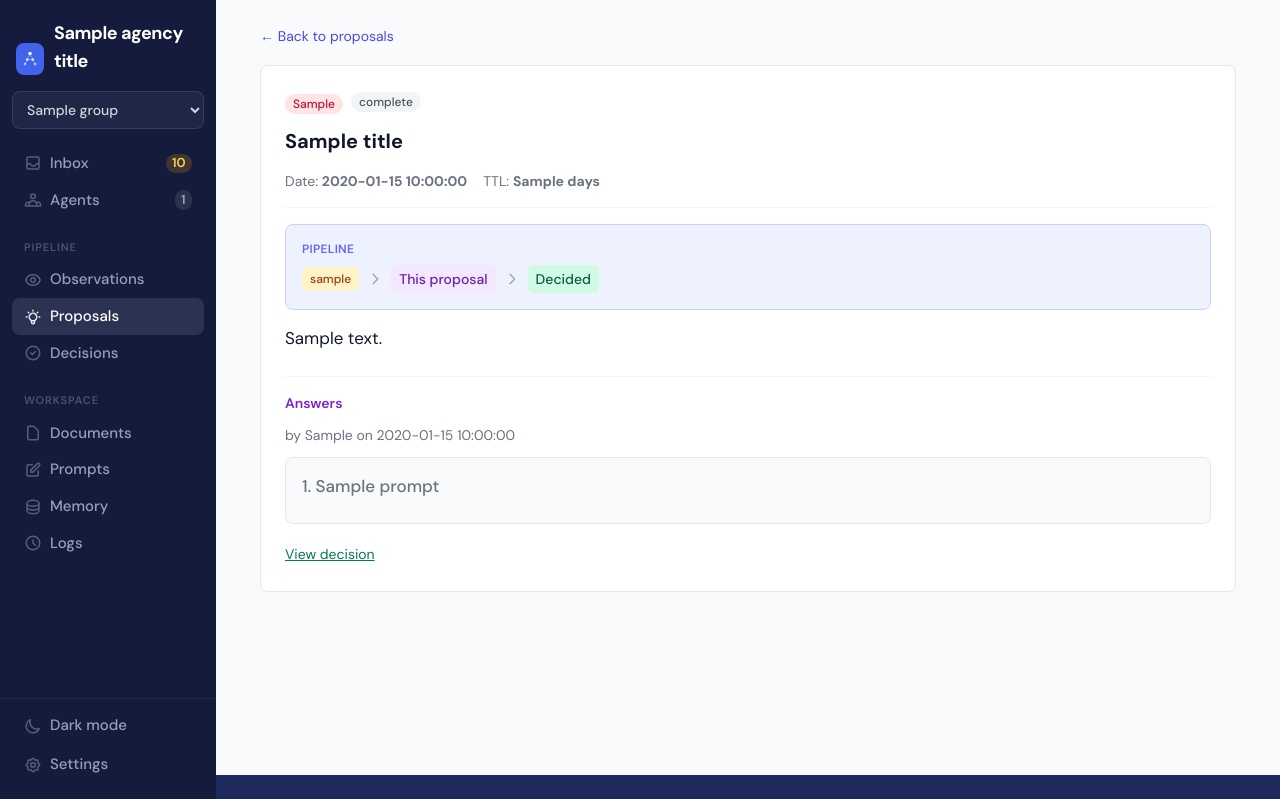
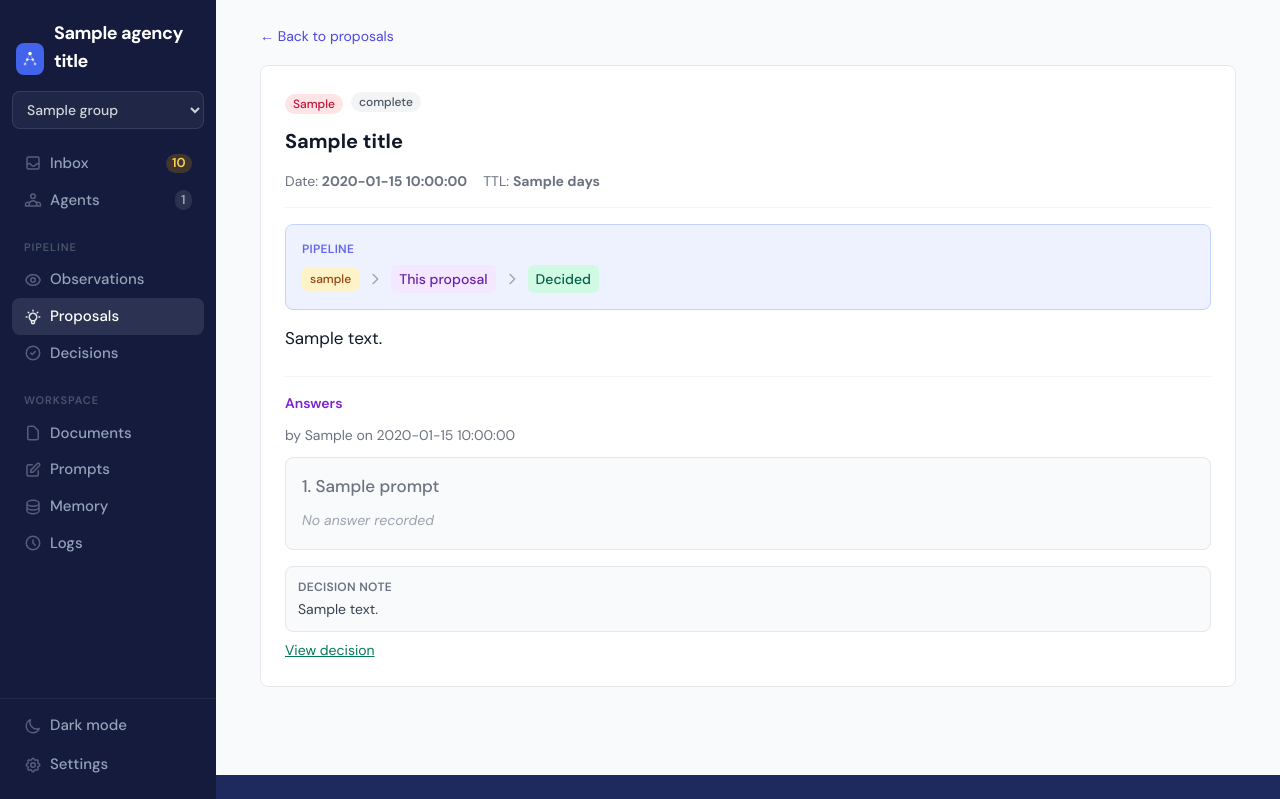
Before and after one commit to Blackhex/christag-agency, a FastAPI app: template agency/templates/proposal_detail.html in a window 1280 px wide. Shown: the part 25-824 px from the top of the page. Run offline with FastAPI, Linux system fonts and the light colour scheme; the template is opened without the code that fills it: most values are stand-ins (such as "Sample title", 1, 10 or a date in 2020); some libraries are stand-ins or nearby versions.

Commit message:
feat(ui): render validated proposal questionnaires

```diff
--- a/agency/app.py
+++ b/agency/app.py
@@ -2745,6 +2745,14 @@ def render_proposal_detail(request: Request, g: dict, group: str, slug: str,
             f"Declared executor '{declared_executor}' is not an eligible agent"
         )
 
+    # Executor errors (missing/ineligible agent) show as warnings inside the form.
+    # Question schema errors block the form entirely.
+    _executor_prefixes = ("execution_agent is required", "Declared executor")
+    question_schema_errors = [
+        e for e in proposal_errors
+        if not any(e.startswith(p) for p in _executor_prefixes)
+    ]
+
     # Find linked observations
     linked = []
     for c in meta.get("observations", []):
@@ -2789,6 +2797,7 @@ def render_proposal_detail(request: Request, g: dict, group: str, slug: str,
         "execution_agents": execution_agent_options(g),
         "selected_execution_agent": selected_execution_agent,
         "proposal_errors": proposal_errors,
+        "question_schema_errors": question_schema_errors,
         "submitted_answers": submitted_answers if submitted_answers is not None else {},
         "decision_note": decision_note,
         "decision_error": decision_error,
@@ -2981,6 +2990,7 @@ def render_decision_detail(request: Request, g: dict, group: str, slug: str,
     execution_log = meta.get("execution_log", "")
     execution_job_id = meta.get("execution_job_id", "")
     changed_files = meta.get("changed_files", []) or []
+    decision_note = meta.get("decision_note", "")
     verification_status = meta.get("verification_status", "")
     verified_by = meta.get("verified_by", "")
     verified_at = meta.get("verified_at", "")
@@ -3007,6 +3017,7 @@ def render_decision_detail(request: Request, g: dict, group: str, slug: str,
         "execution_log": execution_log,
         "execution_job_id": execution_job_id,
         "changed_files": changed_files,
+        "decision_note": decision_note,
         "verification_status": verification_status,
         "verified_by": verified_by,
         "verified_at": verified_at,
--- a/agency/templates/proposal_detail.html
+++ b/agency/templates/proposal_detail.html
@@ -67,7 +67,12 @@
     </h3>
 
     {% if not decision %}
-    {# -- Unanswered: render form -- #}
+    {# -- Unanswered: show errors or render form -- #}
+    {% if question_schema_errors %}
+    <div class="mb-4 p-3 border border-orange-300 bg-orange-50 text-orange-700 rounded-md" role="alert">
+      {% for err in question_schema_errors %}<div>{{ err }}</div>{% endfor %}
+    </div>
+    {% else %}
     <form method="POST" action="/{{ group }}/proposals/{{ slug }}/decide">
       {% if proposal_errors %}
       <div class="mb-4 p-3 border border-orange-300 bg-orange-50 text-orange-700 rounded-md" role="alert">
@@ -105,9 +110,9 @@
           {% set opt_label = opt.label if opt is mapping else opt %}
           <label class="flex items-center gap-2 px-3 py-2 border border-gray-200 rounded-md cursor-pointer hover:border-purple-300 has-[:checked]:border-purple-500 has-[:checked]:bg-purple-50 transition-colors">
             {% if q.multi %}
-            <input type="checkbox" name="answer_{{ q.id }}" value="{{ opt_label }}" class="text-purple-600 rounded">
+            <input type="checkbox" name="answer_{{ q.id }}" value="{{ opt_label }}" {% if opt_label in submitted_answers.get(q.id, []) %}checked {% endif %}class="text-purple-600 rounded">
             {% else %}
-            <input type="radio" name="answer_{{ q.id }}" value="{{ opt_label }}" class="text-purple-600" {% if loop.first %}required{% endif %}>
+            <input type="radio" name="answer_{{ q.id }}" value="{{ opt_label }}" {% if submitted_answers.get(q.id) == opt_label %}checked {% endif %}class="text-purple-600" {% if q.get('required') is not sameas false %}required{% endif %}>
             {% endif %}
             <span class="text-sm">{{ opt_label }}</span>
           </label>
@@ -115,9 +120,9 @@
         </div>
 
         {% elif q.type in ["free-response", "text"] %}
-        <textarea name="answer_{{ q.id }}" rows="3" required
+        <textarea name="answer_{{ q.id }}" rows="3" {% if q.get('required') is not sameas false %}required{% endif %}
                   class="w-full border border-gray-300 rounded-lg p-3 text-sm focus:border-purple-400 focus:ring-1 focus:ring-purple-400"
-                  placeholder="Type your answer..."></textarea>
+                  placeholder="Type your answer...">{{ submitted_answers.get(q.id, "") }}</textarea>
         {% endif %}
       </div>
       {% endfor %}
@@ -132,6 +137,7 @@
         </button>
       </div>
     </form>
+    {% endif %}{# end not question_schema_errors #}
 
     {% else %}
     {# -- Decided: show read-only answers -- #}
@@ -145,9 +151,12 @@
 
       {% set answer = answers.get(q.id, "") %}
 
-      {% if q.type == "boolean" %}
+      {% if not answer %}
+      <span class="text-sm text-gray-400 italic">No answer recorded</span>
+      {% elif q.type == "boolean" %}
       <div class="inline-block px-3 py-1 rounded-md text-sm font-medium
         {% if answer == 'approved' %}bg-emerald-100 text-emerald-700
+        {% elif answer == 'declined' %}bg-red-100 text-red-700
         {% elif answer == 'deferred' %}bg-amber-100 text-amber-700
         {% elif answer == 'rejected' %}bg-red-100 text-red-700
         {% else %}bg-gray-100 text-gray-600{% endif %}">
@@ -177,6 +186,12 @@
     </div>
     {% endfor %}
 
+    {% if decision.meta.get("decision_note") %}
+    <div class="mt-4 p-3 bg-gray-50 border border-gray-200 rounded-lg">
+      <div class="text-xs font-semibold text-gray-500 uppercase tracking-wide mb-1">Decision note</div>
+      <div class="text-sm text-gray-700">{{ decision.meta.get("decision_note") }}</div>
+    </div>
+    {% endif %}
     <a href="/{{ group }}/decisions/{{ decision.slug }}" class="text-sm text-emerald-700 underline mt-2 inline-block">View decision</a>
     {% endif %}
   </div>
```
Also changed, not shown: agency/templates/decision_detail.html (+13 -1 lines), tests/test_proposal_questions.py (+93 -0 lines).
